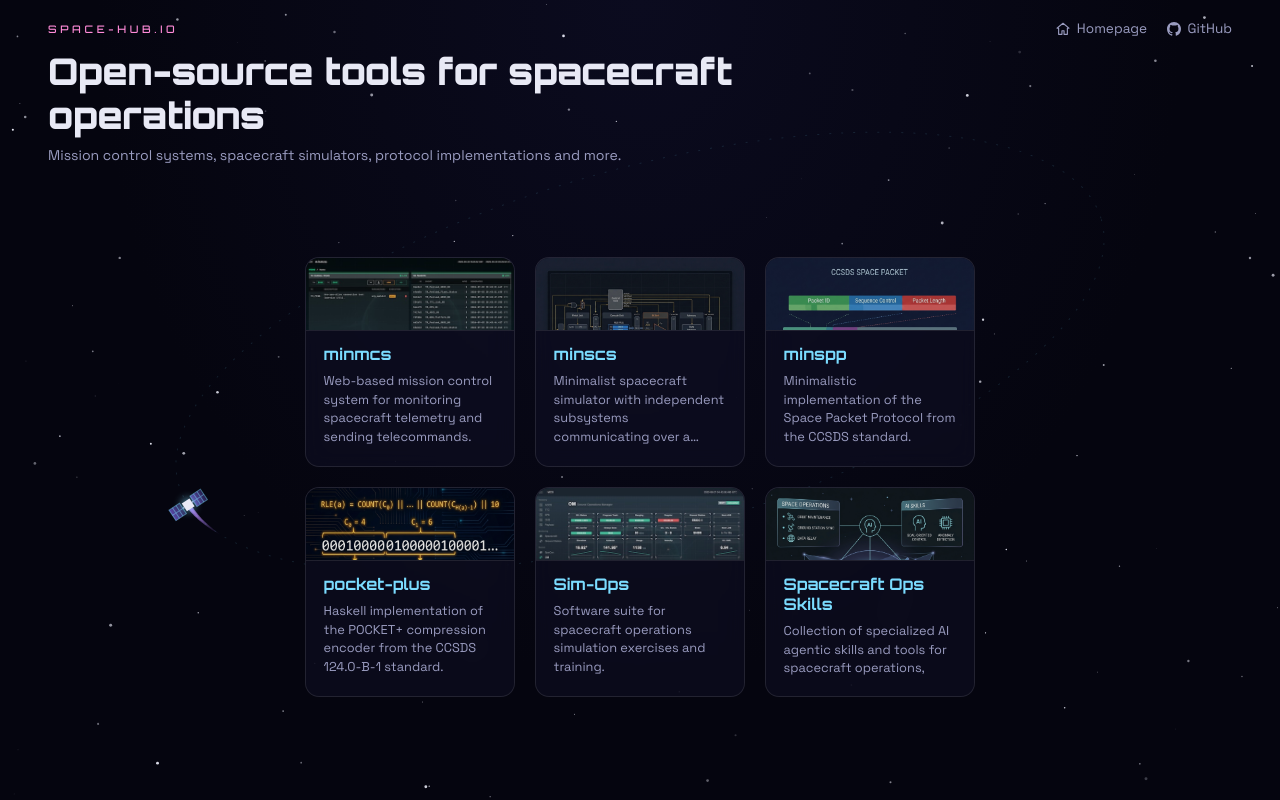
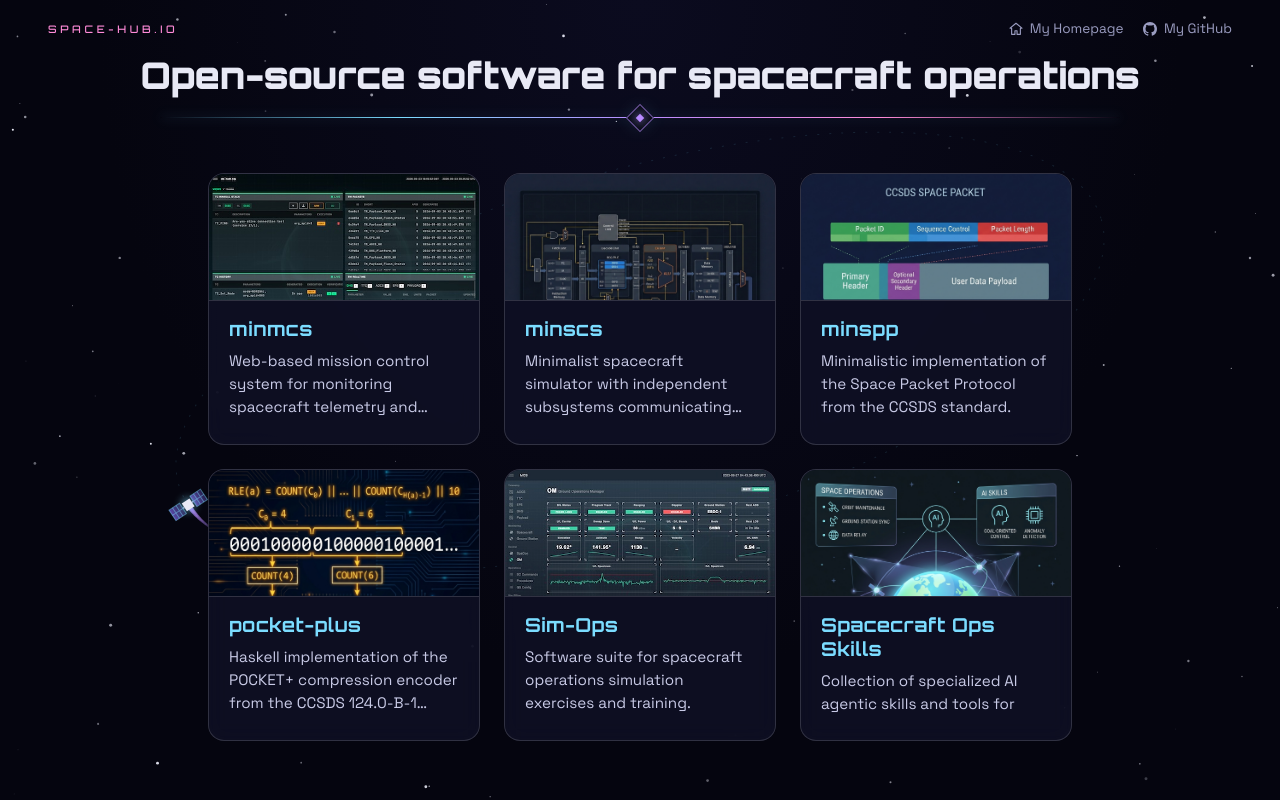
Before and after one commit to nunorc/space-hub.io, a plain HTML site: page index.html in a window 1280 px wide. Drawn offline with Linux system fonts and the light colour scheme.

Commit message:
update: style

```diff
--- a/index.html
+++ b/index.html
@@ -19,17 +19,17 @@
     <div class="nav-links">
       <a class="nav-link" href="https://nunorc.github.io/" target="_blank" rel="noopener">
         <svg class="nav-icon" viewBox="0 0 16 16" aria-hidden="true"><path d="M8 1.4 1.2 7h1.8v7.1h3.8V10h2.4v4.1h3.8V7h1.8z" fill="none" stroke="currentColor" stroke-width="1.3" stroke-linejoin="round"/></svg>
-        Homepage
+        My Homepage
       </a>
       <a class="nav-link" href="https://github.com/nunorc" target="_blank" rel="noopener">
         <svg class="nav-icon" viewBox="0 0 16 16" aria-hidden="true"><path fill="currentColor" d="M8 0C3.58 0 0 3.58 0 8a8.01 8.01 0 0 0 5.47 7.59c.4.07.55-.17.55-.38 0-.19-.01-.69-.01-1.36-2.23.48-2.7-1.07-2.7-1.07-.36-.92-.89-1.17-.89-1.17-.72-.5.06-.49.06-.49.8.06 1.23.82 1.23.82.71 1.22 1.87.87 2.33.67.07-.52.28-.87.51-1.07-1.78-.2-3.65-.89-3.65-3.95 0-.87.31-1.59.82-2.15-.08-.2-.36-1.01.08-2.12 0 0 .67-.21 2.2.82a7.66 7.66 0 0 1 4 0c1.53-1.03 2.2-.82 2.2-.82.44 1.11.16 1.92.08 2.12.51.56.82 1.28.82 2.15 0 3.07-1.87 3.75-3.65 3.95.29.25.54.73.54 1.48 0 1.07-.01 1.93-.01 2.2 0 .21.14.46.55.38A8.01 8.01 0 0 0 16 8c0-4.42-3.58-8-8-8Z"/></svg>
-        GitHub
+        My GitHub
       </a>
     </div>
   </nav>
   <div class="hero-content">
-    <h1>Open-source tools for spacecraft operations</h1>
-    <p class="hero-sub">Mission control systems, spacecraft simulators, protocol implementations and more.</p>
+    <h1>Open-source software for spacecraft operations</h1>
+    <div class="divider" aria-hidden="true"></div>
   </div>
 </header>
 
--- a/style.css
+++ b/style.css
@@ -1,9 +1,10 @@
 :root {
   --bg: #05050f;
   --bg-2: #0b0b1f;
-  --surface: #10112680;
-  --border: #ffffff1a;
+  --surface: #101126cc;
+  --border: #ffffff26;
   --text: #e8e9f5;
+  --text-soft: #c8cae6;
   --text-dim: #9a9cc0;
   --accent: #7bdcff;
   --accent-2: #b98bff;
@@ -76,9 +77,10 @@ body {
 .hero-content {
   display: flex;
   flex-direction: column;
-  gap: 0.5rem;
-  padding: 0.75rem clamp(1.25rem, 4vw, 3rem) 1.25rem;
-  max-width: 900px;
+  align-items: center;
+  gap: 1.25rem;
+  padding: 1rem clamp(1.25rem, 4vw, 3rem) 1.75rem;
+  text-align: center;
 }
 
 .eyebrow {
@@ -99,12 +101,35 @@ body {
   letter-spacing: -0.01em;
 }
 
-.hero-sub {
-  margin: 0;
-  max-width: 70ch;
-  color: var(--text-dim);
-  font-size: clamp(0.85rem, 1.1vw, 1rem);
-  line-height: 1.5;
+.divider {
+  position: relative;
+  width: min(100%, 960px);
+  height: 1px;
+  background: linear-gradient(90deg, transparent, var(--accent) 25%, var(--accent-2) 50%, var(--accent-3) 75%, transparent);
+  box-shadow: 0 0 12px #7bdcff66;
+}
+
+.divider::before,
+.divider::after {
+  content: "";
+  position: absolute;
+  top: 50%;
+  left: 50%;
+  transform: translate(-50%, -50%) rotate(45deg);
+}
+
+.divider::before {
+  width: 18px;
+  height: 18px;
+  border: 1px solid #b98bff99;
+  background: var(--bg);
+}
+
+.divider::after {
+  width: 6px;
+  height: 6px;
+  background: var(--accent-2);
+  box-shadow: 0 0 10px var(--accent-2), 0 0 20px var(--accent);
 }
 
 .projects {
@@ -119,17 +144,17 @@ body {
 .grid {
   width: 100%;
   display: grid;
-  grid-template-columns: repeat(3, minmax(150px, 210px));
+  grid-template-columns: repeat(3, minmax(180px, min(300px, calc((100dvh - 16rem) / 2))));
   justify-content: center;
-  gap: 1.25rem;
+  gap: 1.5rem;
 }
 
 .card {
   aspect-ratio: 1 / 1;
   background: var(--surface);
   border: 1px solid var(--border);
-  border-radius: 14px;
-  padding: 1.1rem;
+  border-radius: 16px;
+  padding: 1.25rem;
   backdrop-filter: blur(10px);
   display: flex;
   flex-direction: column;
@@ -147,14 +172,13 @@ body {
 }
 
 .card-img {
-  flex: 0 0 42%;
+  flex: 0 0 55%;
   min-height: 0;
-  width: calc(100% + 2.2rem);
-  margin: -1.1rem -1.1rem 0.85rem;
+  width: calc(100% + 2.5rem);
+  margin: -1.25rem -1.25rem 1rem;
   object-fit: cover;
   object-position: top;
   border-bottom: 1px solid var(--border);
-  filter: saturate(0.9) brightness(0.9);
 }
 
 .card-body {
@@ -162,24 +186,25 @@ body {
   min-height: 0;
   display: flex;
   flex-direction: column;
-  gap: 0.5rem;
+  gap: 0.6rem;
 }
 
 .card-body h3 {
   margin: 0;
   font-family: "Orbitron", sans-serif;
-  font-size: 1rem;
+  font-size: 1.2rem;
+  letter-spacing: 0.02em;
   color: var(--accent);
 }
 
 .card p {
   margin: 0;
-  color: var(--text-dim);
-  font-size: 0.8rem;
-  line-height: 1.45;
+  color: var(--text-soft);
+  font-size: 0.95rem;
+  line-height: 1.5;
   overflow: hidden;
   display: -webkit-box;
-  -webkit-line-clamp: 4;
+  -webkit-line-clamp: 3;
   -webkit-box-orient: vertical;
 }
 
@@ -197,7 +222,7 @@ body {
   }
 
   .grid {
-    grid-template-columns: repeat(auto-fit, minmax(200px, 240px));
+    grid-template-columns: repeat(auto-fit, minmax(260px, 340px));
   }
 
   .card {
@@ -205,7 +230,7 @@ body {
   }
 
   .card-img {
-    height: 150px;
+    height: 200px;
     flex-basis: auto;
   }
 
```
